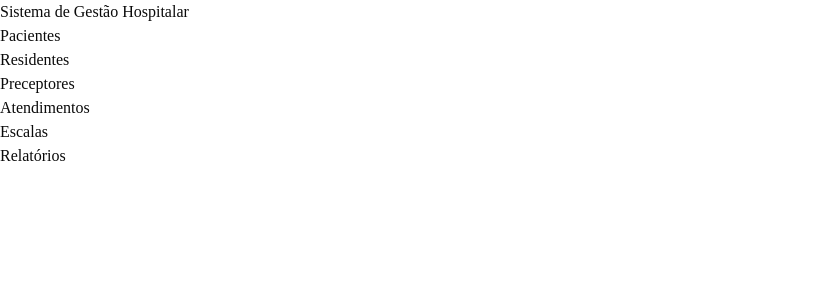
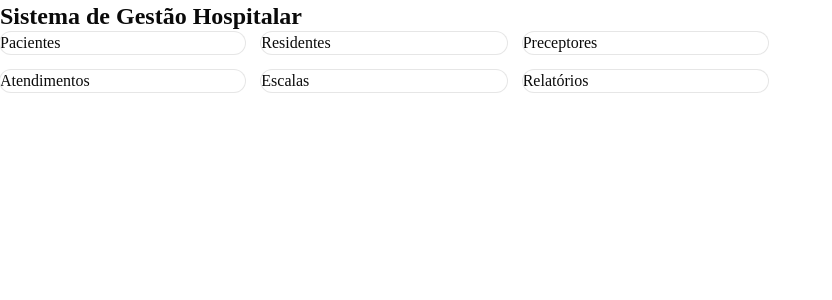
Before and after one commit to Jamilly-Melo/Sistema-de-Gestao-Hospitalar, a Next.js app in the folder web/: page / in a window 1280 px wide. Shown: the top 300 px of the page, without its empty margins (0-832 px from the left). Built offline with nearby package versions, Linux system fonts and the light colour scheme.

Commit message:
style(web): estiliza menu inicial com shadcn

```diff
--- a/web/app/page.tsx
+++ b/web/app/page.tsx
@@ -1,17 +1,31 @@
 import Link from "next/link";
+import { PageContainer } from "@/components/PageContainer";
+import { Card, CardHeader, CardTitle } from "@/components/ui/card";
+
+const paginas = [
+  { href: "/pacientes", titulo: "Pacientes" },
+  { href: "/profissionais/residentes", titulo: "Residentes" },
+  { href: "/profissionais/preceptores", titulo: "Preceptores" },
+  { href: "/atendimentos", titulo: "Atendimentos" },
+  { href: "/escalas", titulo: "Escalas" },
+  { href: "/relatorios", titulo: "Relatórios" },
+];
 
 export default function HomePage() {
   return (
-    <main>
-      <h1>Sistema de Gestão Hospitalar</h1>
-      <ul>
-        <li><Link href="/pacientes">Pacientes</Link></li>
-        <li><Link href="/profissionais/residentes">Residentes</Link></li>
-        <li><Link href="/profissionais/preceptores">Preceptores</Link></li>
-        <li><Link href="/atendimentos">Atendimentos</Link></li>
-        <li><Link href="/escalas">Escalas</Link></li>
-        <li><Link href="/relatorios">Relatórios</Link></li>
-      </ul>
-    </main>
+    <PageContainer>
+      <h1 className="mb-6 text-2xl font-semibold">Sistema de Gestão Hospitalar</h1>
+      <div className="grid grid-cols-2 gap-4 sm:grid-cols-3">
+        {paginas.map((pagina) => (
+          <Link key={pagina.href} href={pagina.href}>
+            <Card className="transition-colors hover:bg-accent">
+              <CardHeader>
+                <CardTitle>{pagina.titulo}</CardTitle>
+              </CardHeader>
+            </Card>
+          </Link>
+        ))}
+      </div>
+    </PageContainer>
   );
 }
```
